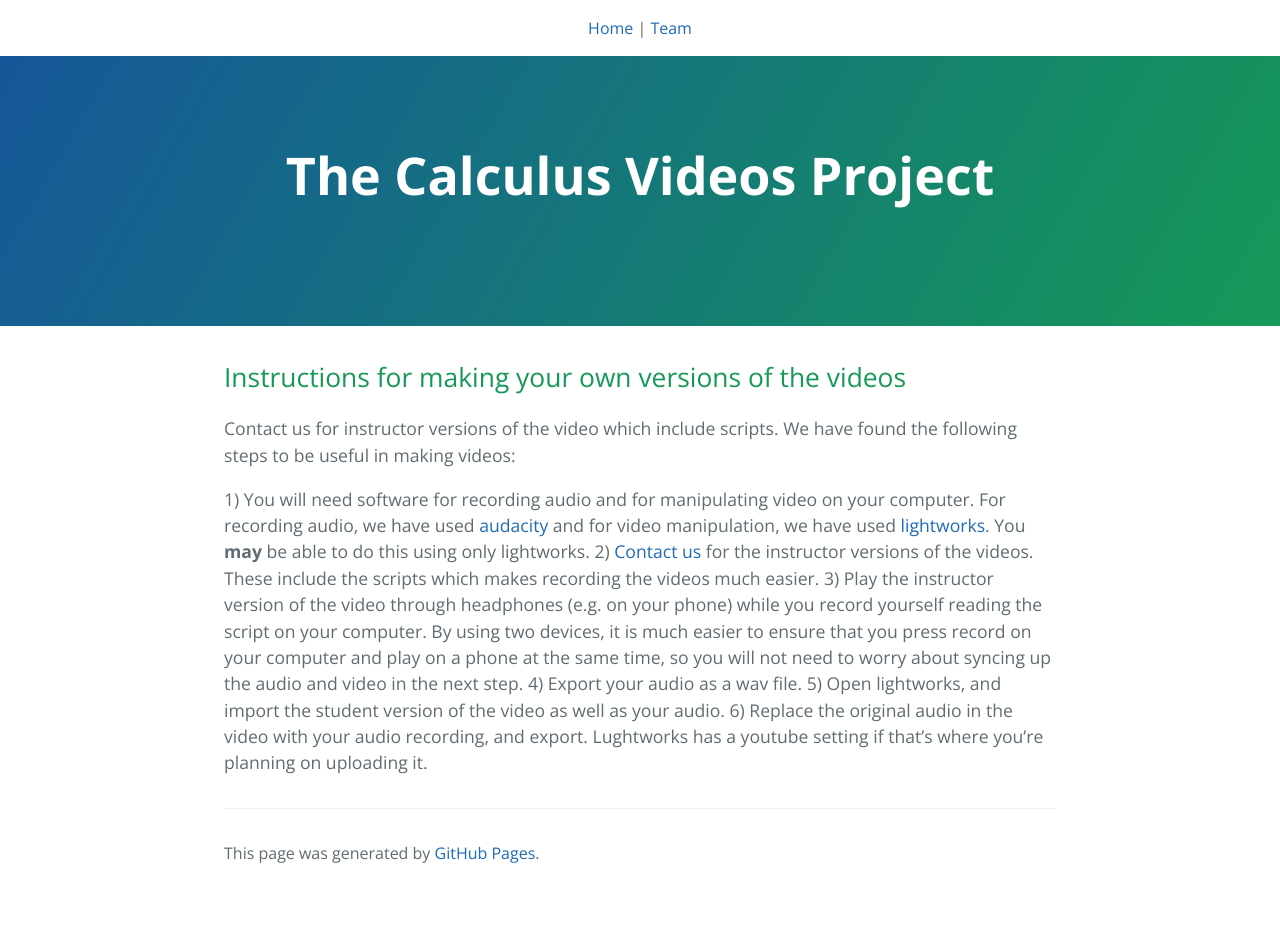
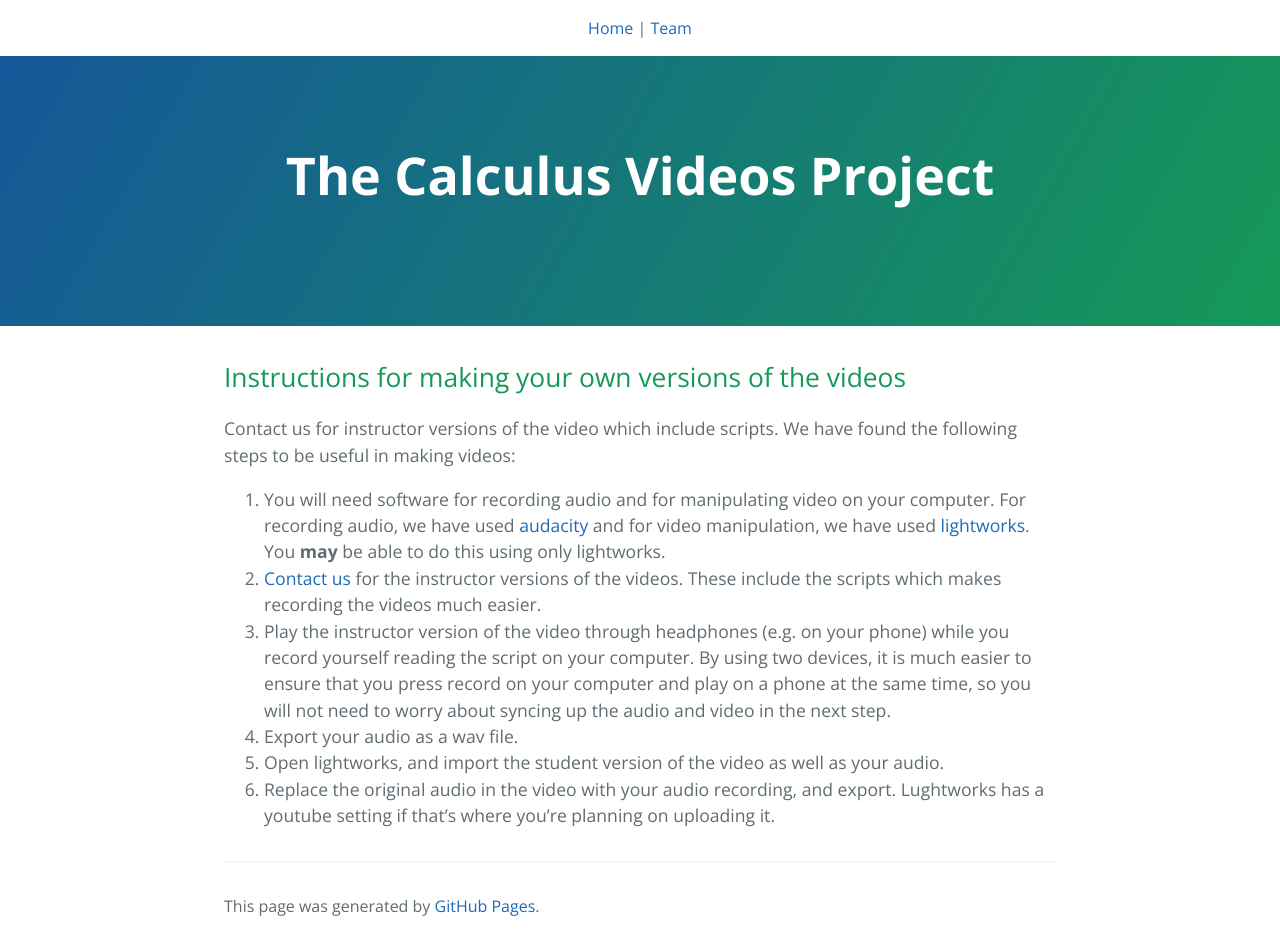
Before and after one commit to calcvids/calcvids.github.io, a Jekyll site: the page built from makeyourown.md, in a window 1280 px wide. Built offline with Jekyll 4.4.1, drawn with Linux system fonts in a browser that asks for light colours; our own code applies the rules of GitHub Pages for plain Markdown files; before the commit the page ends 900 px from its top, so only the background shows below that.

Commit message:
fix make your own page

```diff
--- a/makeyourown.md
+++ b/makeyourown.md
@@ -2,9 +2,9 @@
 
 Contact us for instructor versions of the video which include scripts. We have found the following steps to be useful in making videos:
 
-1) You will need software for recording audio and for manipulating video on your computer. For recording audio, we have used [audacity](https://www.audacityteam.org/download/) and for video manipulation, we have used [lightworks](https://www.lwks.com/). You **may** be able to do this using only lightworks.
-2) [Contact us](/team) for the instructor versions of the videos. These include the scripts which makes recording the videos much easier.
-3) Play the instructor version of the video through headphones (e.g. on your phone) while you record yourself reading the script on your computer. By using two devices, it is much easier to ensure that you press record on your computer and play on a phone at the same time, so you will not need to worry about syncing up the audio and video in the next step.
-4) Export your audio as a wav file.
-5) Open lightworks, and import the student version of the video as well as your audio.
-6) Replace the original audio in the video with your audio recording, and export. Lughtworks has a youtube setting if that's where you're planning on uploading it.
+1. You will need software for recording audio and for manipulating video on your computer. For recording audio, we have used [audacity](https://www.audacityteam.org/download/) and for video manipulation, we have used [lightworks](https://www.lwks.com/). You **may** be able to do this using only lightworks.
+2. [Contact us](/team) for the instructor versions of the videos. These include the scripts which makes recording the videos much easier.
+3. Play the instructor version of the video through headphones (e.g. on your phone) while you record yourself reading the script on your computer. By using two devices, it is much easier to ensure that you press record on your computer and play on a phone at the same time, so you will not need to worry about syncing up the audio and video in the next step.
+4. Export your audio as a wav file.
+5. Open lightworks, and import the student version of the video as well as your audio.
+6. Replace the original audio in the video with your audio recording, and export. Lughtworks has a youtube setting if that's where you're planning on uploading it.
```
